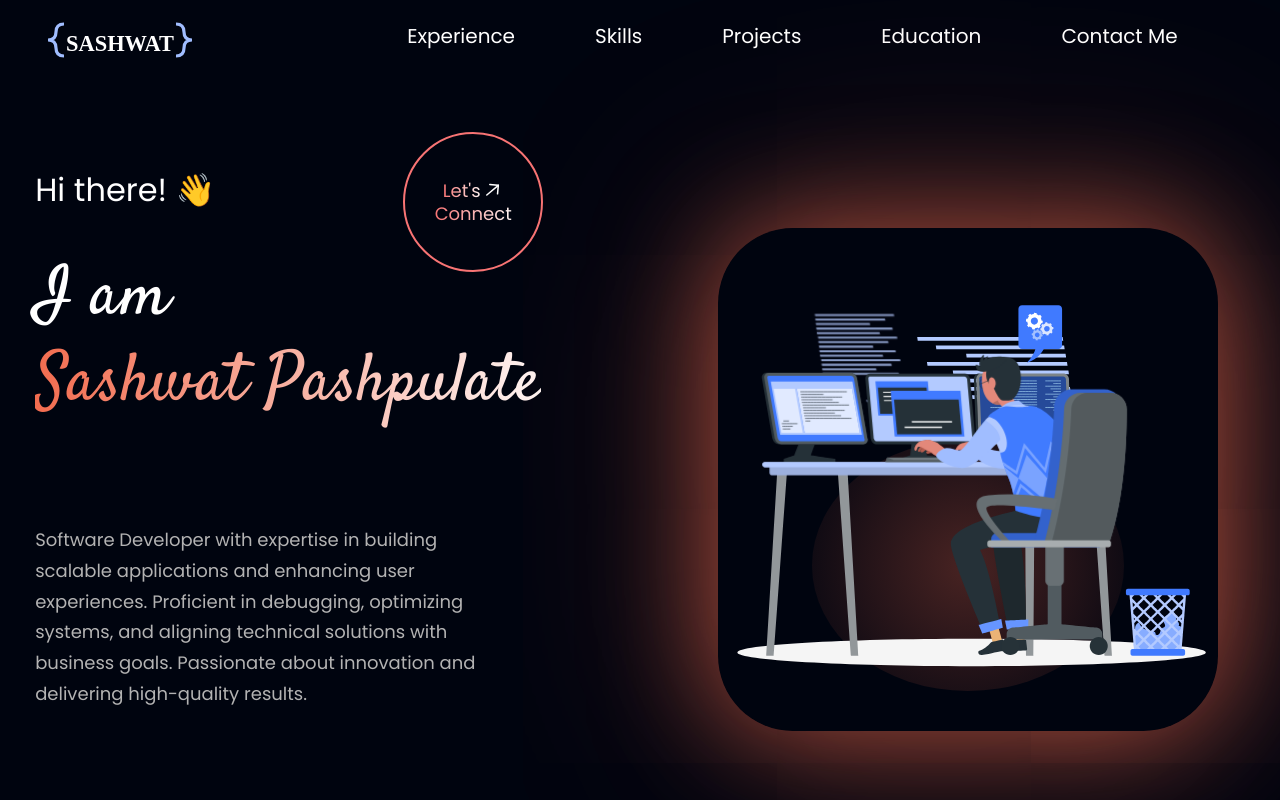
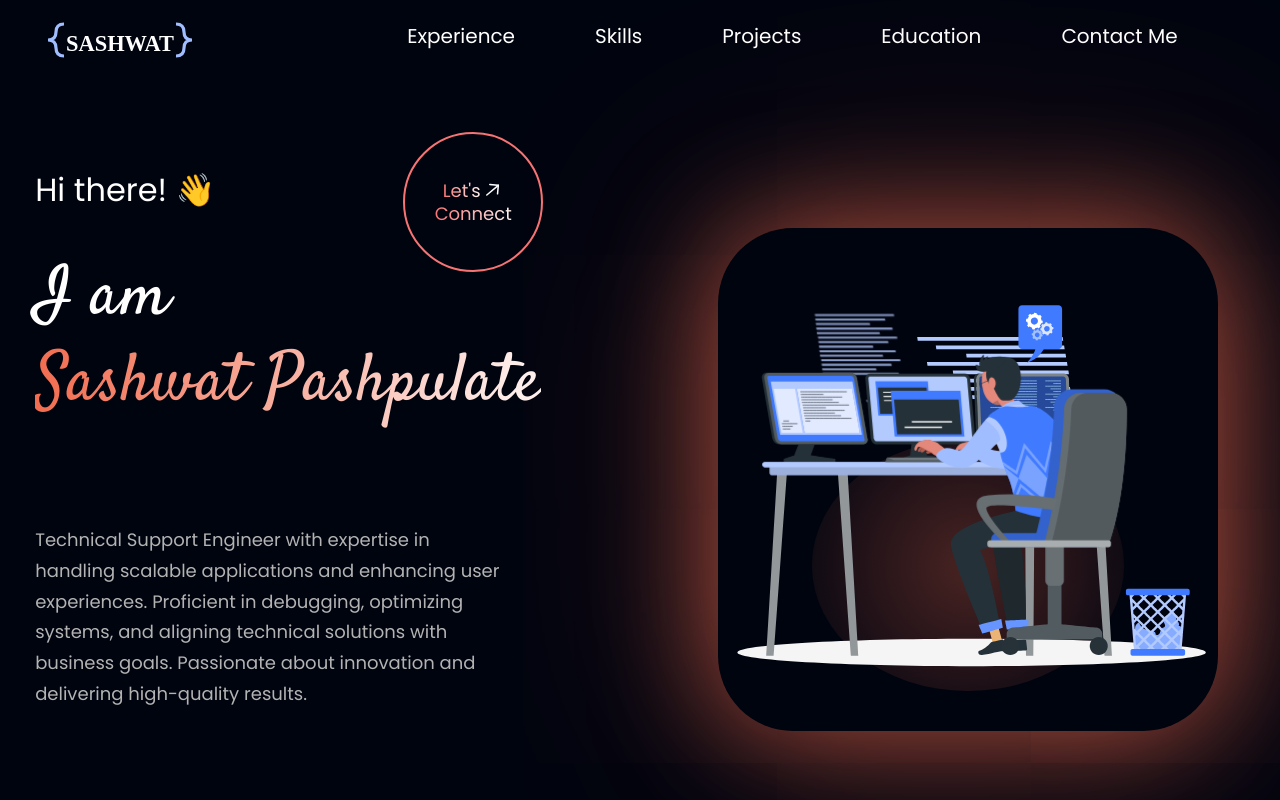
Before and after one commit to SASHWAT12/Portfolio, a React (Create React App) app: page / in a window 1280 px wide. Shown: the top 800 px of the page. Built offline with nearby package versions, Linux system fonts and the light colour scheme.

Commit message:
Edited as per Support role

```diff
--- a/src/App.jsx
+++ b/src/App.jsx
@@ -22,7 +22,7 @@ function App() {
             key="content"
             initial={{ opacity: 0 }}
             animate={{ opacity: 1 }}
-            transition={{ duration: 0.75, delay: 0.25 }}
+            transition={{ duration: 1, delay: 0.25 }}
           >
           <header>
             <Navbar />
--- a/src/Assets/index.js
+++ b/src/Assets/index.js
@@ -43,8 +43,8 @@ export const LinkedInLink = "https://www.linkedin.com/in/sashwat-p-1952471b1/";
 export { PassportImage, Arcane, Dapp, GithubIcon };
 export const aboutMe = {
     name: "Sashwat Pashpulate",
-    tagLine: "Full-Stack Developer | MERN Stack & Performance Optimization | Senior Executive @ _VOIS | Expertise in C++, React.js and Cloud Technologies",
-    intro: "Software Developer with expertise in building scalable applications and enhancing user experiences. Proficient in debugging, optimizing systems, and aligning technical solutions with business goals. Passionate about innovation and delivering high-quality results.",
+    tagLine: "Senior Executive @ _VOIS | Expertise in C++, React.js and Cloud Technologies",
+    intro: "Technical Support Engineer with expertise in handling scalable applications and enhancing user experiences. Proficient in debugging, optimizing systems, and aligning technical solutions with business goals. Passionate about innovation and delivering high-quality results.",
     signature: "Made with 💙 by Sashwat Pashpulate"
 }
 export const resumeLink = "https://drive.usercontent.google.com/download?id=1wvXYuCVQcicZZu1yMOmARbfdpCChxVar&export=download";
```
